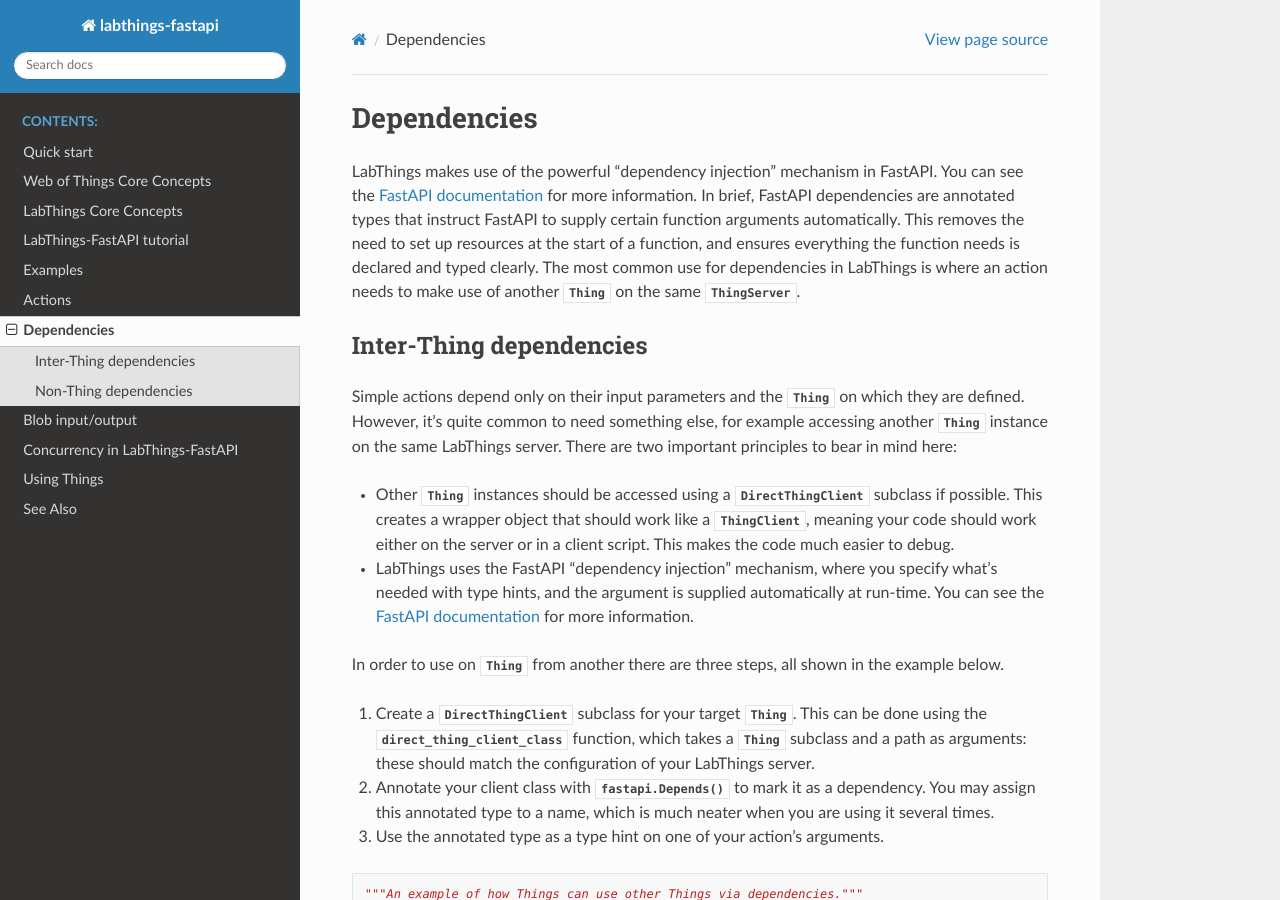
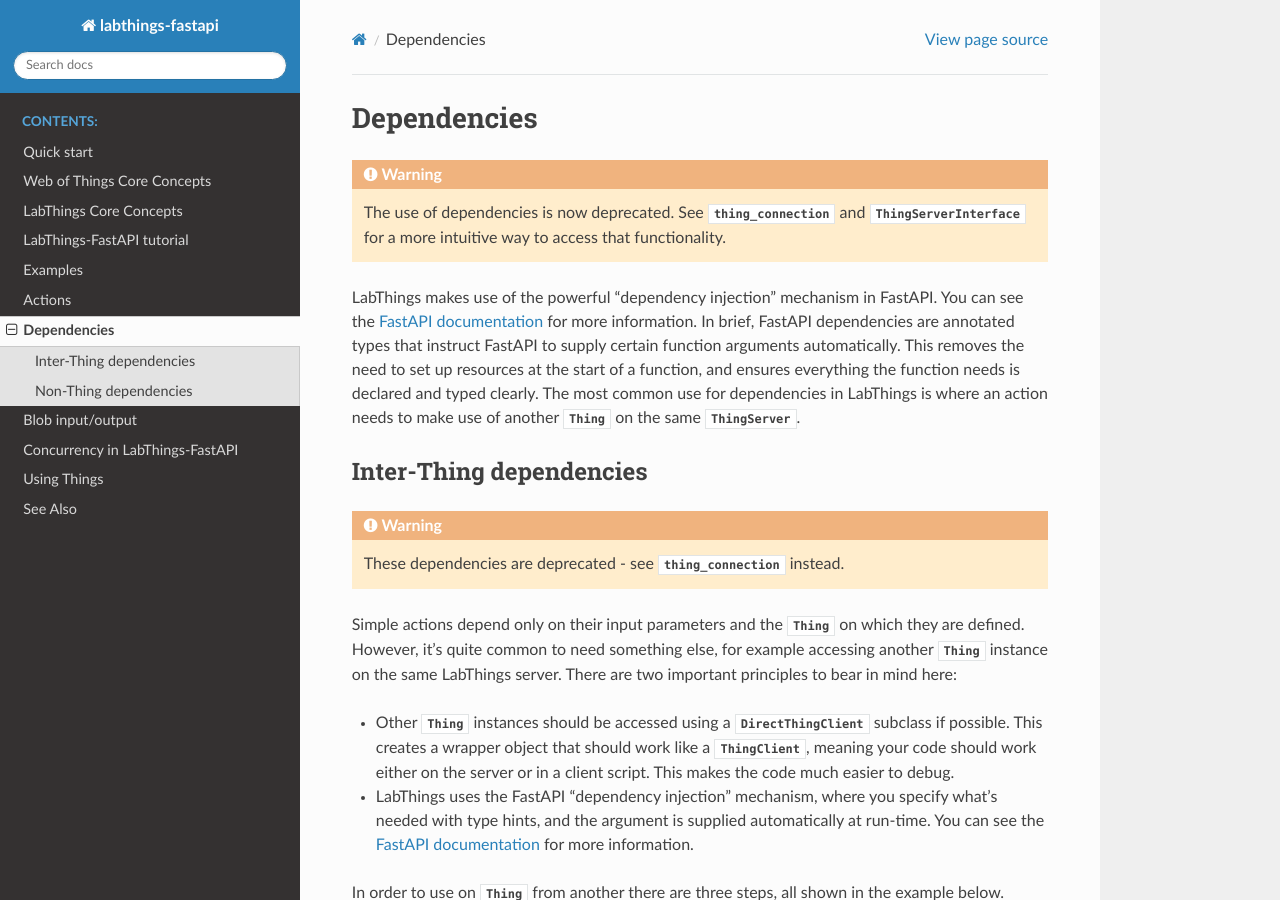
Before and after one commit to labthings/labthings-fastapi, a Sphinx documentation site: the page built from docs/source/dependencies/dependencies.rst, in a window 1280 px wide and 900 px high. Built offline with Sphinx 7.4.7 and the Read the Docs theme 3.1.0, drawn with Linux system fonts in a browser that asks for light colours; pages that are not in the unit, such as notebooks, are missing from menus; the version number is read from the project's files by our own code.

Commit message:
Mark dependencies as deprecated.

```diff
--- a/docs/source/dependencies/dependencies.rst
+++ b/docs/source/dependencies/dependencies.rst
@@ -3,10 +3,18 @@
 Dependencies
 ============
 
+.. warning::
+
+    The use of dependencies is now deprecated. See `.thing_connection` and `.ThingServerInterface` for a more intuitive way to access that functionality.
+
 LabThings makes use of the powerful "dependency injection" mechanism in FastAPI. You can see the `FastAPI documentation`_ for more information. In brief, FastAPI dependencies are annotated types that instruct FastAPI to supply certain function arguments automatically. This removes the need to set up resources at the start of a function, and ensures everything the function needs is declared and typed clearly. The most common use for dependencies in LabThings is where an action needs to make use of another `.Thing` on the same `.ThingServer`.
 
 Inter-Thing dependencies
 ------------------------
+
+.. warning::
+
+    These dependencies are deprecated - see `.thing_connection` instead.
 
 Simple actions depend only on their input parameters and the `.Thing` on which they are defined. However, it's quite common to need something else, for example accessing another `.Thing` instance on the same LabThings server. There are two important principles to bear in mind here:
 
```
